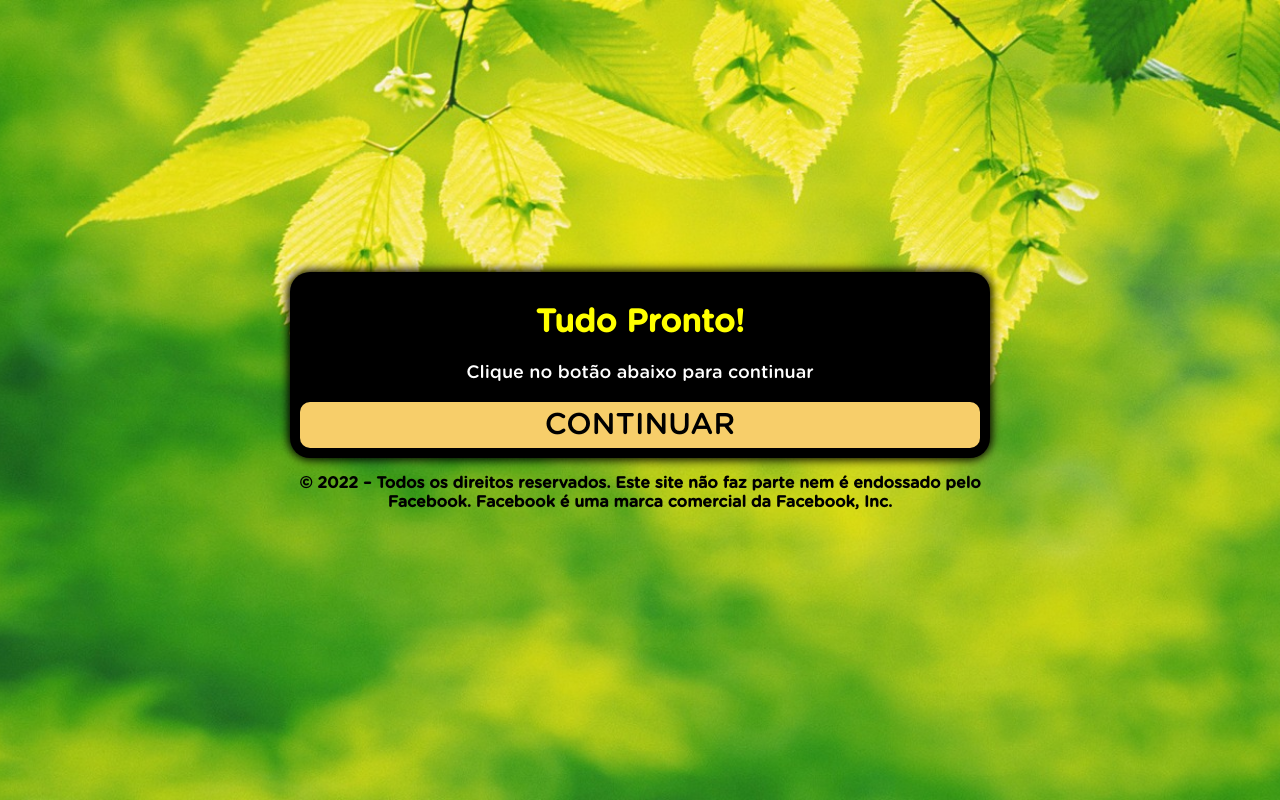
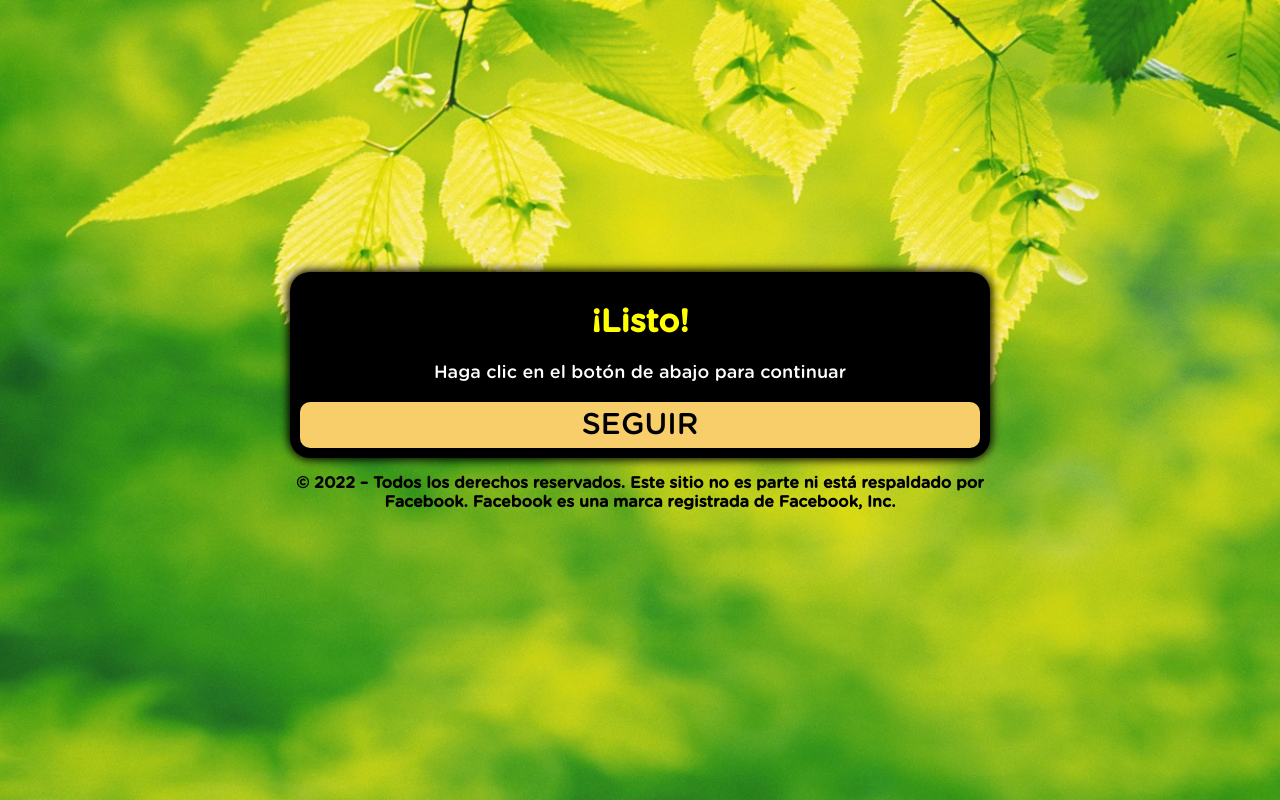
Before and after one commit to amplomedia/vientreprotocolo.online, a plain HTML site: page ps/index.html in a window 1280 px wide. Drawn offline with Linux system fonts and the light colour scheme; a script that the page names is missing.

Commit message:
Update index.html

```diff
--- a/ps/index.html
+++ b/ps/index.html
@@ -4,22 +4,23 @@
   <meta charset="utf-8">
   <meta name="viewport" content="width=device-width, initial-scale=1, shrink-to-fit=no">
   <link rel="stylesheet" href="style.css">
-  <title>Tudo Pronto!</title>
+  <title>¡Listo!</title>
 </head>
 <body>
   <div class="container">
     <div class="black">
       <div>
         <div class="question">
-          <h1>Tudo Pronto!</h1>
-          <p>Clique no botão abaixo para continuar</p>
+          <h1>¡Listo!</h1>
+          <p>Haga clic en el botón de abajo para continuar</p>
         </div>
         <div class="answer">
-          <a class="btn" href="https://protocolosbarriga.com/">CONTINUAR</a>
+          <a class="btn" href="https://vientreprotocolo.online/">SEGUIR
+</a>
         </div>
       </div>
     </div>
-    <p style="text-align: center; font-weight: bold;">© 2022 – Todos os direitos reservados. Este site não faz parte nem é endossado pelo Facebook. Facebook é uma marca comercial da Facebook, Inc.</p>
+    <p style="text-align: center; font-weight: bold;">© 2022 – Todos los derechos reservados. Este sitio no es parte ni está respaldado por Facebook. Facebook es una marca registrada de Facebook, Inc.</p>
   </div>
   <script type="text/javascript" src="script.js"></script>
 </body>
```
